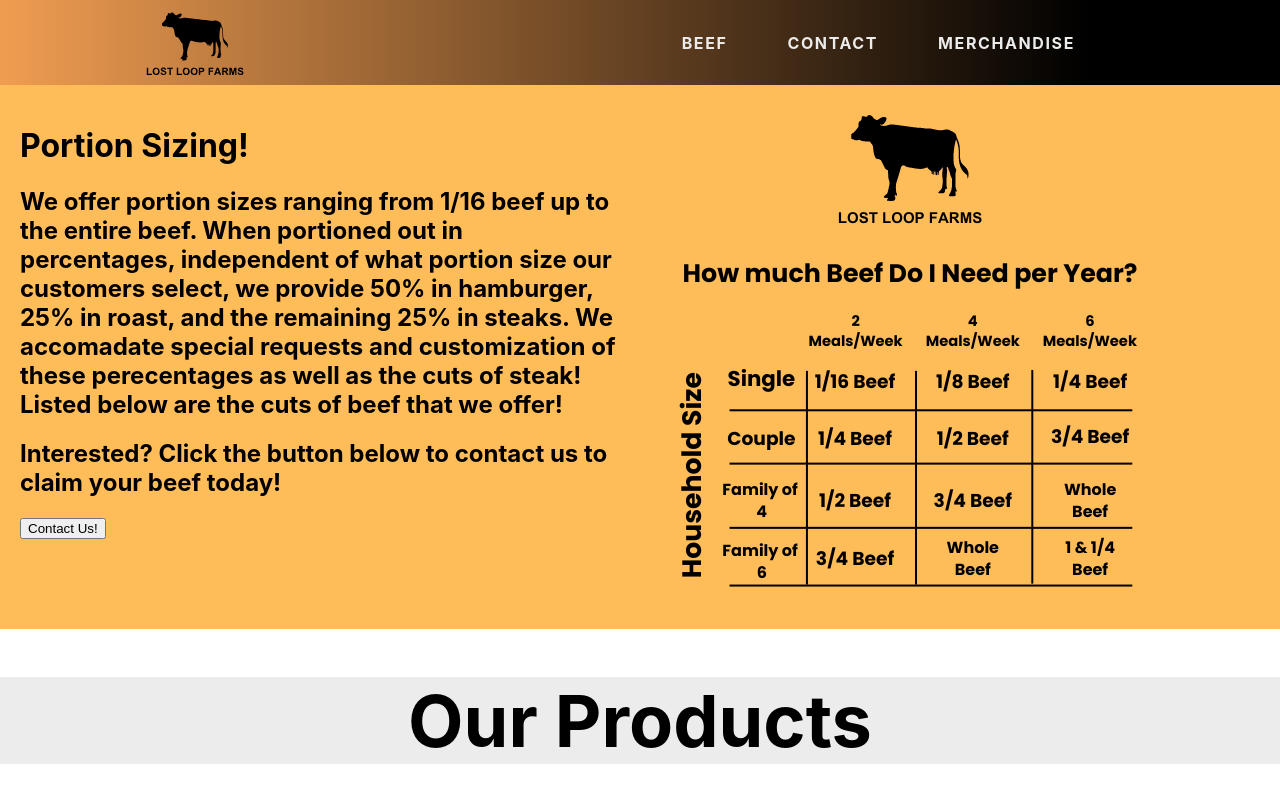
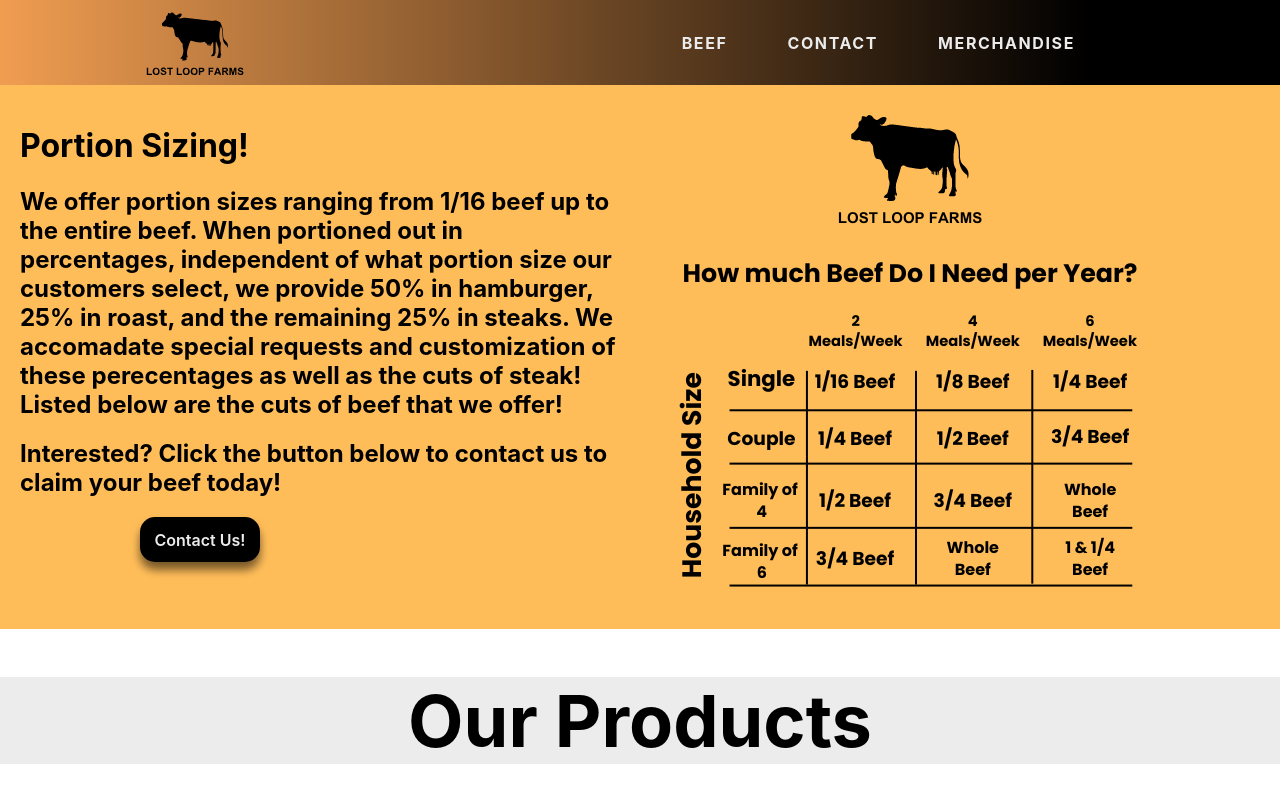
Before and after one commit to SolInvictusx/Lost-Loop, a React (Create React App) app: page /beef in a window 1280 px wide. Shown: the top 800 px of the page. Built offline with nearby package versions, Linux system fonts and the light colour scheme.

Commit message:
Update button beef page

```diff
--- a/src/BeefPage/InfoSection.js
+++ b/src/BeefPage/InfoSection.js
@@ -14,7 +14,7 @@ const InfoPortion = () => {
             <h2>
                 Interested? Click the button below to contact us to claim your beef today!
             </h2>
-            <button>
+            <button className="contact-btn">
                 Contact Us!
             </button>
         </div>
--- a/src/css/styles.css
+++ b/src/css/styles.css
@@ -241,6 +241,39 @@ ul {
     background-color: var(--mainGrey);
 }
 
+.contact-btn {
+    appearance: none;
+    background-color: #000000;
+    box-shadow: rgba(0, 0, 0, 0.4) 0 8px 8px, rgba(0, 0, 0, 0.3) 0 7px 13px -3px, rgba(0, 0, 0, 0.5) 0 0px 0 inset;
+    user-select: none;
+    -webkit-user-select: none;
+    touch-action: manipulation;
+    white-space: nowrap;
+    will-change: box-shadow, transform;
+    box-sizing: border-box;
+    align-items: center;
+    line-height: 1;
+    z-index: 1;
+    cursor: pointer;
+    color: var(--mainGrey);
+    border: none;
+    border-radius: 15px;
+    min-height: 45px;
+    min-width: 120px;
+    font-size: 16px;
+    font-family: -apple-system, BlinkMacSystemFont, 'Segoe UI', 'Roboto', 'Oxygen',
+        'Ubuntu', 'Cantarell', 'Fira Sans', 'Droid Sans', 'Helvetica Neue',
+        sans-serif;
+    ;
+    font-weight: 600;
+    align-items: center;
+    margin-left: 20%;
+}
+
+.contact-btn:hover {
+    background-color: #f68f30;
+}
+
 .img-gallery {
     display: grid;
     grid-template-columns: repeat(3, 1fr);
```
